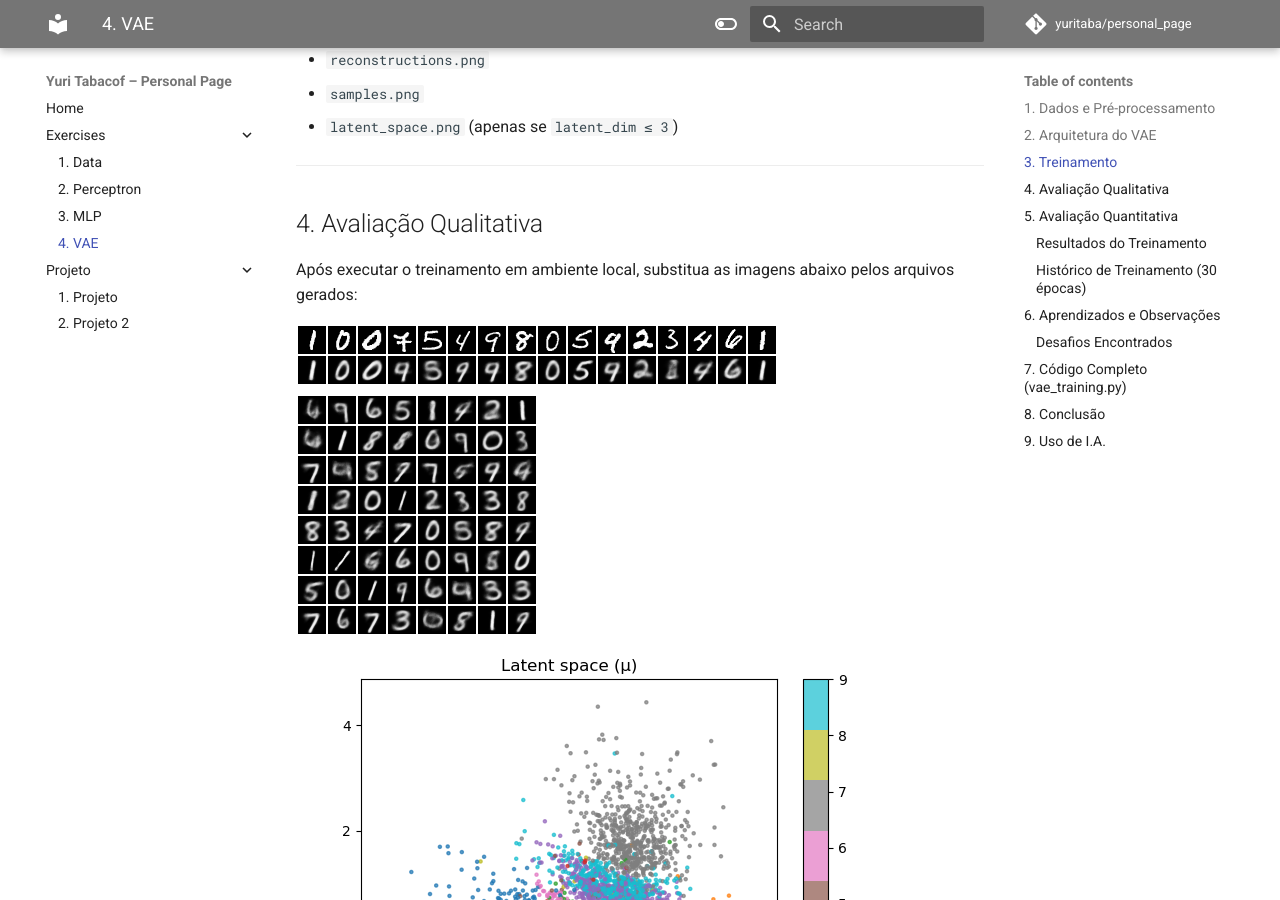
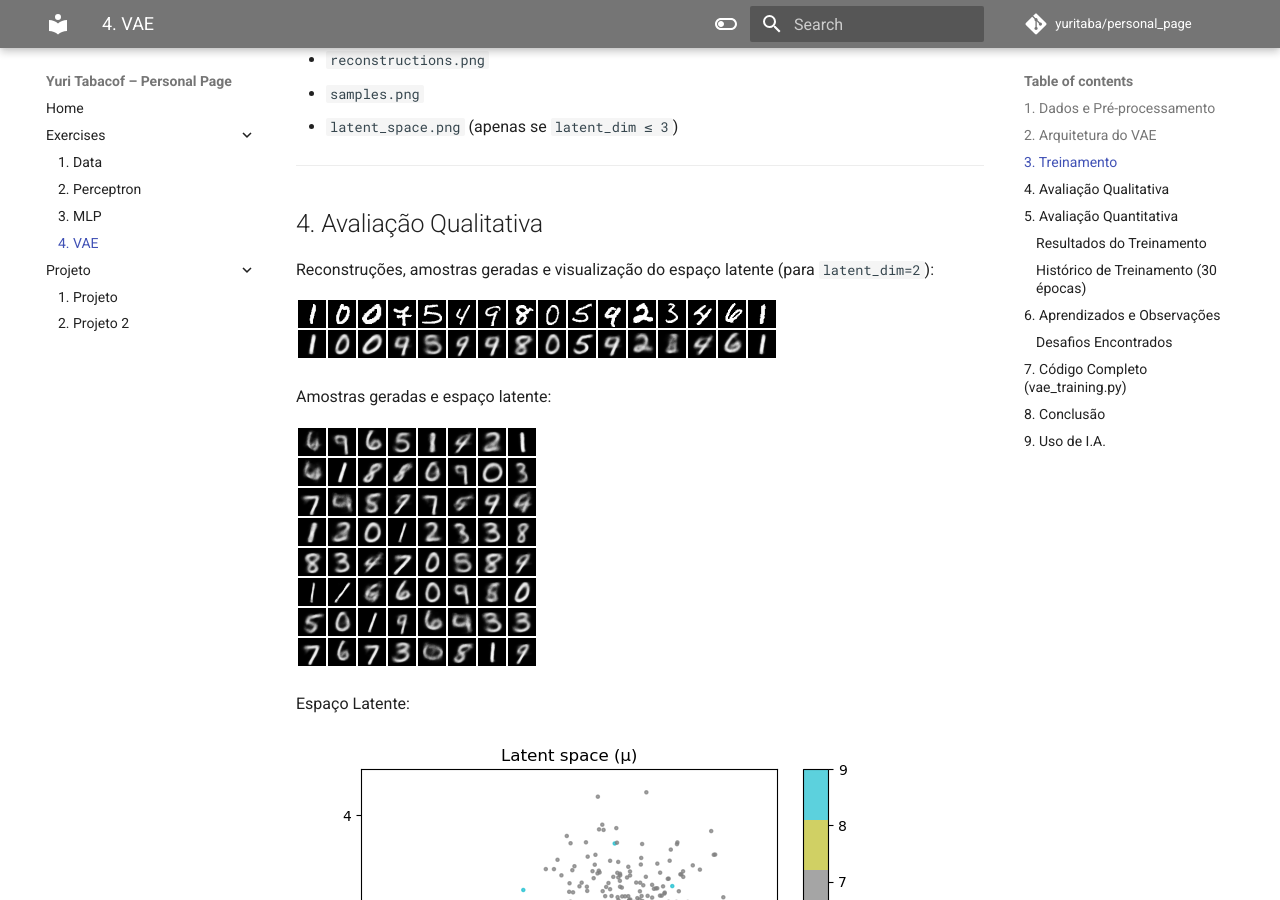
Before and after one commit to yuritaba/personal_page, an MkDocs documentation site: the page built from docs/roteiro4/main.md, in a window 1280 px wide and 900 px high, scrolled down 1141 px. Built offline with MkDocs 1.6.1 and Material for MkDocs 9.7.7, drawn with Linux system fonts in a browser that asks for light colours; comment, search, counter and statistics services are not loaded.

Commit message:
correções

```diff
--- a/docs/roteiro4/main.md
+++ b/docs/roteiro4/main.md
@@ -41,10 +41,16 @@
 
 ## 4. Avaliação Qualitativa
 
-Após executar o treinamento em ambiente local, substitua as imagens abaixo pelos arquivos gerados:
+Reconstruções, amostras geradas e visualização do espaço latente (para `latent_dim=2`):
 
 ![Reconstruções](./assets/reconstructions.png)
+
+Amostras geradas e espaço latente:
+
 ![Amostras Geradas](./assets/samples.png)
+
+Espaço Latente:
+
 ![Latent Space](./assets/latent_space.png)
 
 Pontos de atenção durante a análise:
```
Also changed, not shown: docs/index.md (+1 -1 lines).
